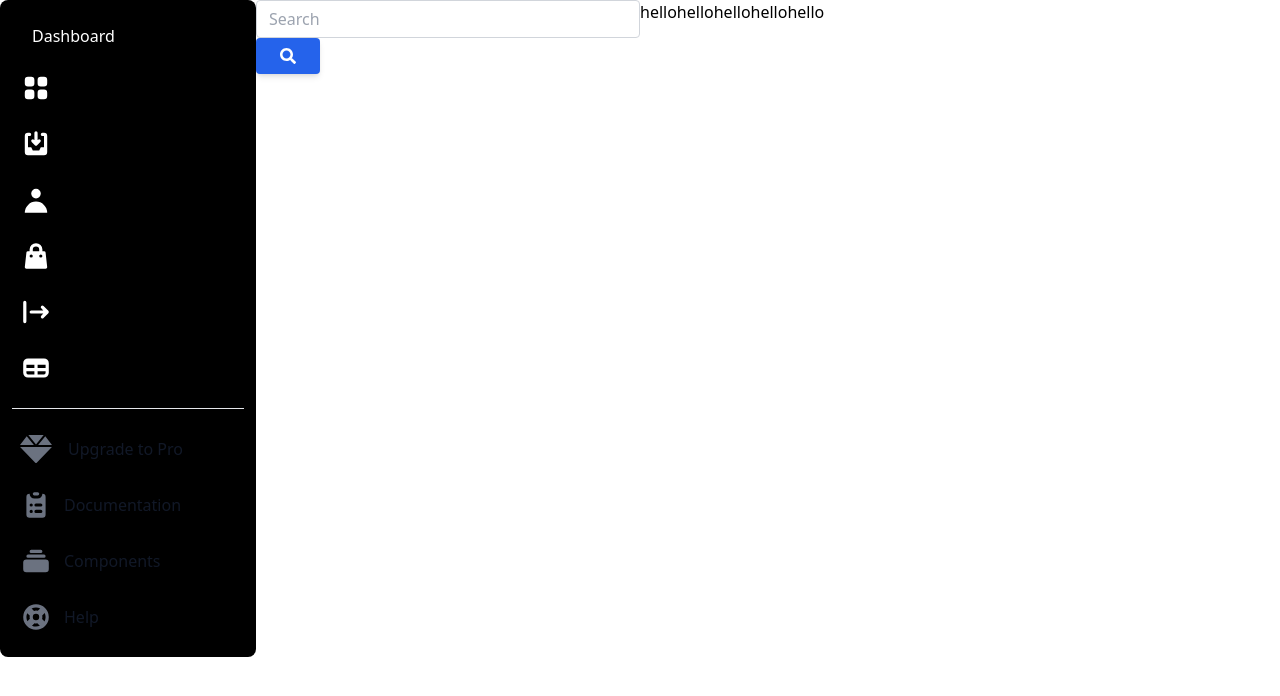
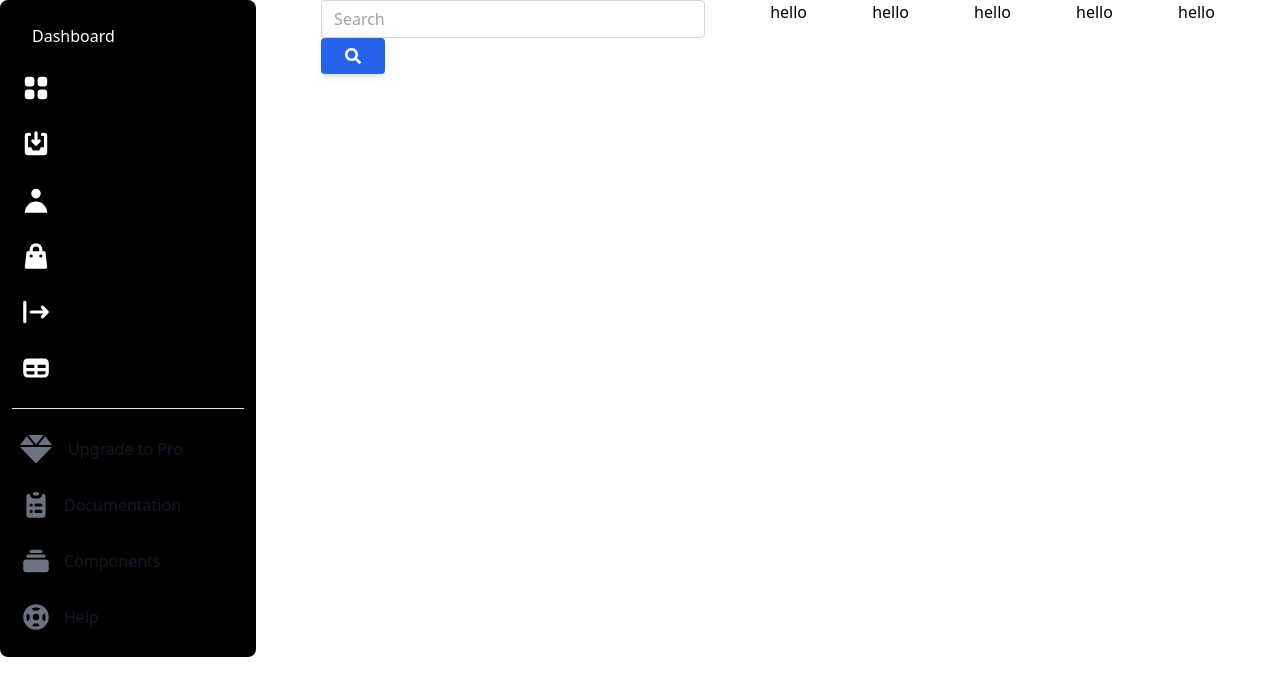
Before and after one commit to Obaayaa-1988/nuxt-tailwind-admin-dashboard, a Nuxt app: page /Home in a window 1280 px wide. Shown: the top 696 px of the page. Built offline with nearby package versions, Linux system fonts and the light colour scheme.

Commit message:
created main layout file and created layout for dashboard

```diff
--- a/layouts/main.vue
+++ b/layouts/main.vue
@@ -1,13 +1,10 @@
 <template>
     <div class="flex h-screen">
+    <SideBar />
+
+    <div class="flex-1 overflow-hidden flex flex-col ">
         <div class="">
-            <SideBar />
-
-        </div>
-
-    <div class="">
-        <div >
-           <Nuxt />
+            <Nuxt />
 
         </div>
 
```
